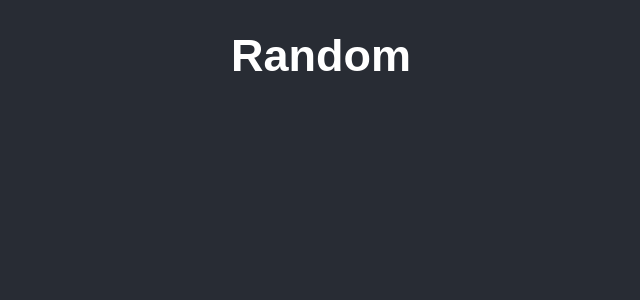
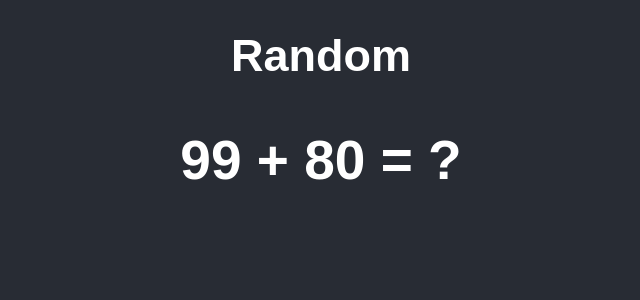
Before and after one commit to Ricardo-Santoyo/numbers, a React (Create React App) app: page /add/random in a window 1280 px wide. Shown: the top 300 px of the page, without its empty margins (319-959 px from the left). Built offline with nearby package versions, Linux system fonts and the light colour scheme; the HTML template or start-up script is replaced by a standard one.

Commit message:
adedd question line in Random component

```diff
--- a/src/App.css
+++ b/src/App.css
@@ -67,6 +67,10 @@ a {
   width: 1em;
 }
 
+.Question {
+  text-align: center;
+  font-size: 55px;
+}
 
 @media (min-width:500px) {
   .ChoiceContainer {
--- a/src/components/Random.js
+++ b/src/components/Random.js
@@ -1,10 +1,13 @@
-import React from 'react';
+import React, { useState } from 'react';
 
 function Random(props) {
+  const [num1, setNum1] = useState(Math.floor(Math.random() * 100))
+  const [num2, setNum2] = useState(Math.floor(Math.random() * 100))
 
   return (
     <div>
       <h1 className="Header">Random</h1>
+      <h2 className="Question">{`${num1} ${props.sign} ${num2} = ?`}</h2>
     </div>
   );
 }
```
